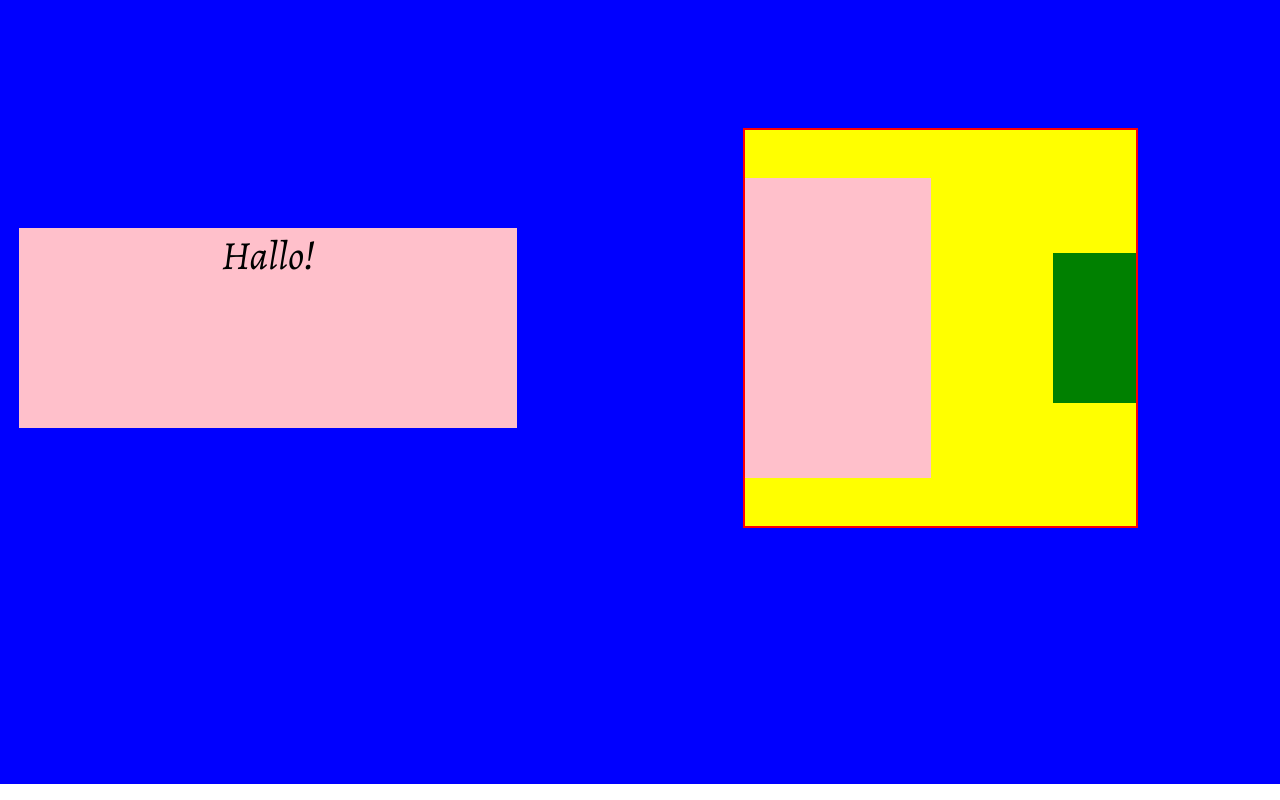
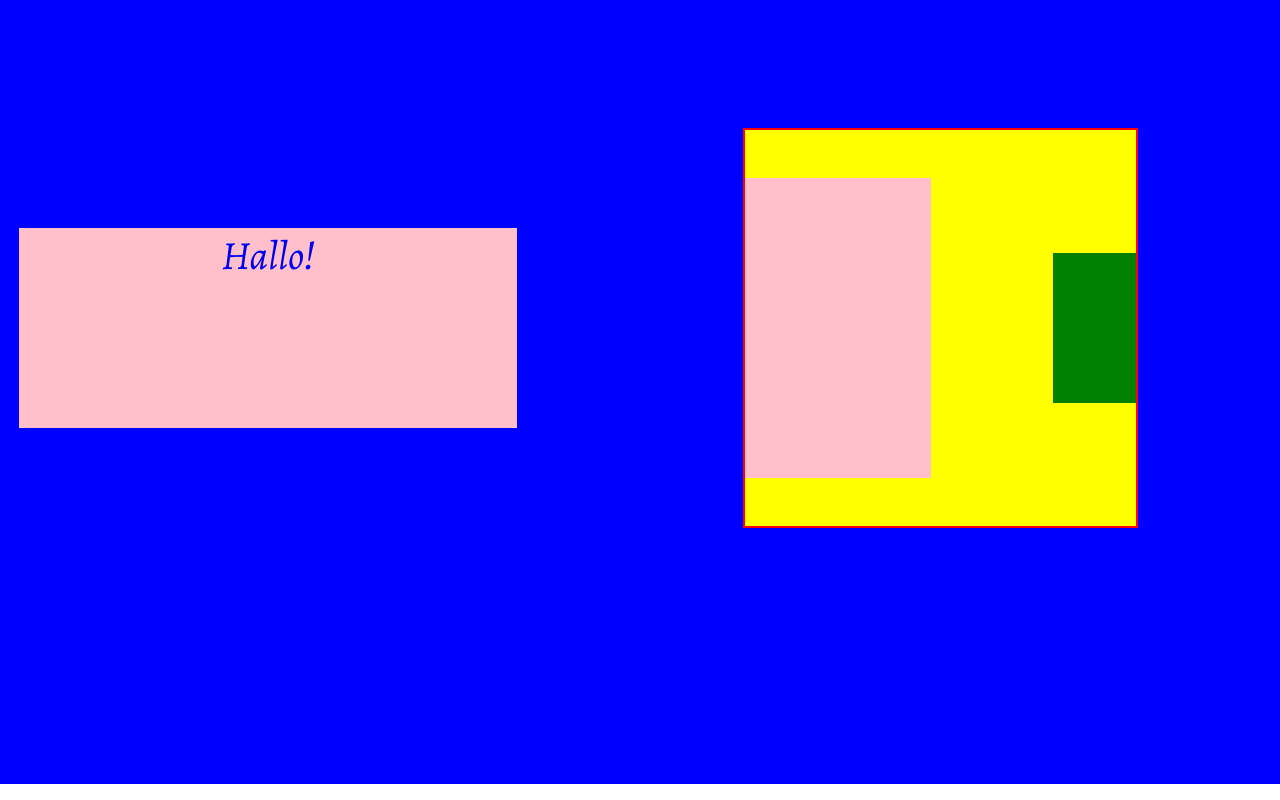
Before and after one commit to AndreasFaust/react-raster, a Next.js app: page /test in a window 1280 px wide. Built offline with nearby package versions, Linux system fonts and the light colour scheme.

Commit message:
test-page: check next-link-functionality

```diff
--- a/pages/test.tsx
+++ b/pages/test.tsx
@@ -1,5 +1,6 @@
 import React from "react";
 import { NextPage } from "next";
+import Link from "next/link";
 import { Grid, Box } from "../raster";
 
 const ImageBox = () => (
@@ -60,9 +61,11 @@ const Testpage: NextPage<Props> = (props) => {
       // cssMode="flex"
       ref={gridRef}
     >
+      <Link href="/" passHref>
         <Box
           ref={boxRef}
           className="Box--2"
+          tag="a"
           cols={[5]}
           left={[0]}
           style={`
@@ -72,6 +75,7 @@ const Testpage: NextPage<Props> = (props) => {
         >
           <h1>Hallo!</h1>
         </Box>
+      </Link>
       <Box
         ref={boxRef}
         className="Box--1"
```
Lines whose indentation alone changed are shown as unchanged.
